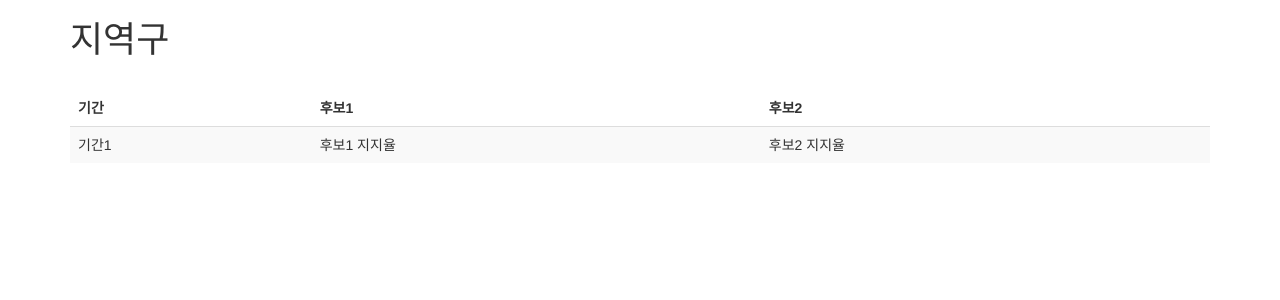
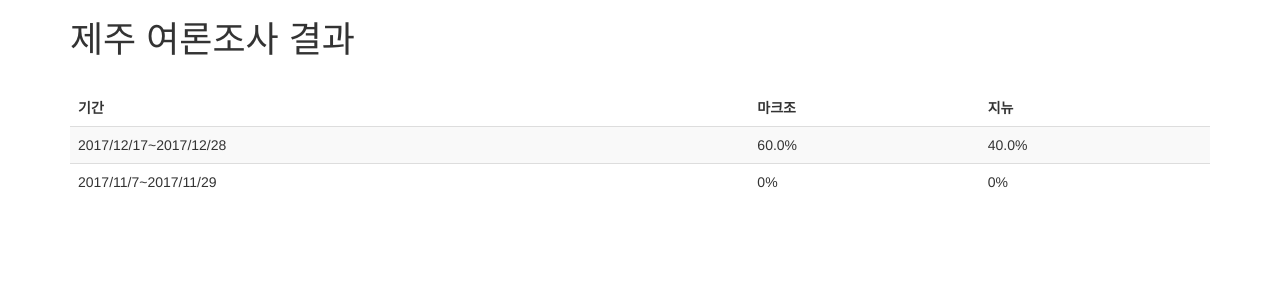
Before and after one commit to bbubbush/mysite, a Django app: a page that uses elections/templates/elections/result.html in a window 1280 px wide. Shown: the top 300 px of the page. Run offline with Django 3.2, Linux system fonts and the light colour scheme; data comes from the database, SQL or seed files in the repository; both versions use the stored data as it was after the commit; some libraries are stand-ins or nearby versions.

Commit message:
결과보기 끝

```diff
--- a/elections/templates/elections/result.html
+++ b/elections/templates/elections/result.html
@@ -1,7 +1,7 @@
 <!DOCTYPE html>
 <html lang="en">
 <head>
-  <title>지역구 여론조사 결과</title>
+  <title>{{area}} 여론조사 결과</title>
   <meta charset="utf-8">
   <meta name="viewport" content="width=device-width, initial-scale=1">
   <link rel="stylesheet" href="http://maxcdn.bootstrapcdn.com/bootstrap/3.3.6/css/bootstrap.min.css">
@@ -10,22 +10,26 @@
 </head>
 <body>
 <div class="container">
-<h1>지역구</h1>
+<h1>{{area}} 여론조사 결과</h1>
 <br>
 <table class="table table-striped">
     <thead>
     <tr>
         <td><B>기간</B></td>
-        <td><B>후보1</B></td>
-        <td><B>후보2</B></td>
+        {% for candidate in candidates%}
+        <td><B>{{candidate.name}}</B></td>
+        {% endfor %}
     </tr>
     </thead>
     <tbody>
+    {% for result in poll_results %}
     <tr>
-        <td> 기간1 </td>
-        <td> 후보1 지지율</td>
-        <td> 후보2 지지율</td>
+        <td> {{result.start_date.year}}/{{result.start_date.month}}/{{result.start_date.day}}~{{result.end_date.year}}/{{result.end_date.month}}/{{result.end_date.day}} </td>
+        {% for rate in result.rates %}
+        <td> {{rate}}%</td>
+        {% endfor %}
     </tr>
+    {% endfor %}
     <tbody>
 </table>
 </div>
--- a/elections/views.py
+++ b/elections/views.py
@@ -1,6 +1,7 @@
 from django.shortcuts import render
 from django.http import HttpResponse, HttpResponseRedirect
 from .models import Candidate, Poll, Choice
+from django.db.models import Sum
 import datetime as dt
 
 # Create your views here.
@@ -39,4 +40,32 @@ def polls(request, poll_id):
     return HttpResponseRedirect("/areas/{}/results".format(poll.area))
 
 def results(request, area):
-    return render(request, 'elections/result.html', )
+    candidates = Candidate.objects.filter(area = area)
+    polls = Poll.objects.filter(area = area)
+    poll_results = []
+    for poll in polls:
+        result = {}
+        result['start_date'] = poll.start_date
+        result['end_date'] = poll.end_date
+        total_votes = Choice.objects.filter(poll_id = poll.id).aggregate(Sum('votes'))
+        result['total_votes'] = total_votes['votes__sum']
+        rates = []
+        for candidate in candidates:
+            # choice가 하나도 없는 경우 - 예외처리로 0을 append
+            try:
+                choice = Choice.objects.get(poll = poll, candidate = candidate)
+                rates.append(
+                    round(choice.votes * 100 / result['total_votes'], 1)
+                    )
+            except :
+                rates.append(0)
+        result['rates'] = rates
+        poll_results.append(result)
+
+
+
+    context = {
+        'candidates' : candidates
+        , 'area' : area
+        , 'poll_results' : poll_results}
+    return render(request, 'elections/result.html', context)
```
Also changed, not shown: db.sqlite3.
